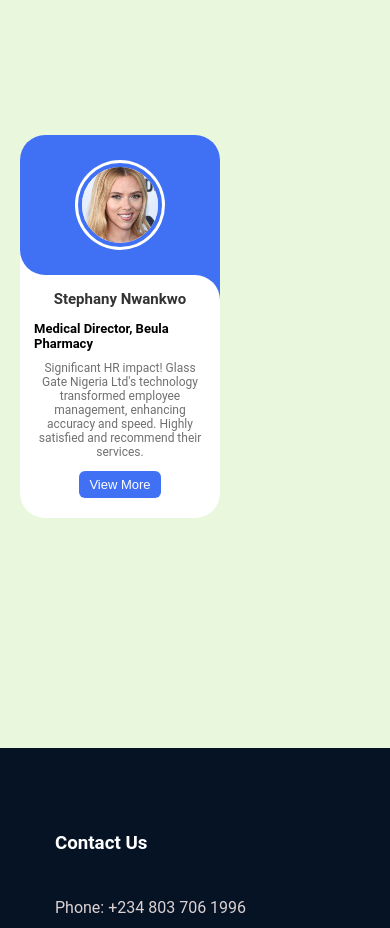
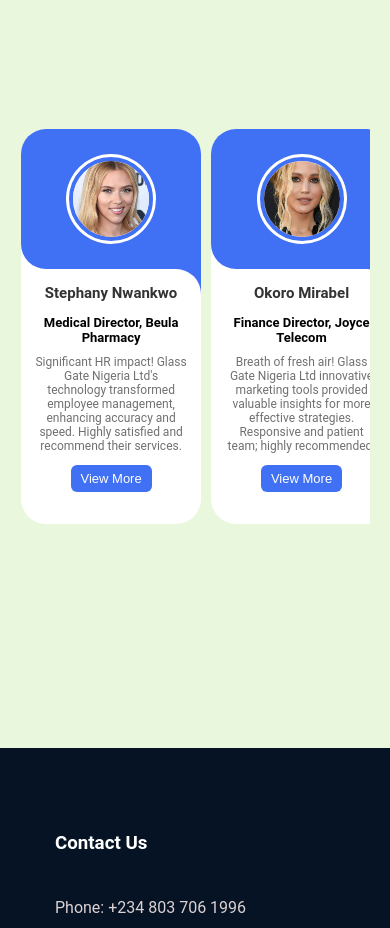
Before and after one commit to Vincency/glassgate2, a plain HTML site: page index.html in a window 390 px wide. Shown: the part 4040-4968 px from the top of the page. Drawn offline with nearby package versions, Linux system fonts and the light colour scheme; a web font is replaced by a local one.

Commit message:
Update style.css

```diff
--- a/style.css
+++ b/style.css
@@ -465,8 +465,6 @@ margin: 5px 10px;
   display: none;
 }
 
-
-
 .navigation-manual{
   position: absolute;
   width: 800px;
@@ -888,15 +886,20 @@ margin: 5px 10px;
   font-size: 12px;
 }
 
-  .card-content h4{
-    margin-top: 10px;
-    font-size: 13px ;
-  }
-
   .button{
     font-size: 13px;
     padding: 6px 10px;
     margin: 10px;
+  }
+   .card-content h4{
+    margin-top: 10px;
+    font-size: 13px ;
+    text-align: center;
+  }
+
+  .testimonial .carousel{
+  grid-auto-columns: calc((100% / 1.8) - 12px);
+  gap: 8px;
   }
 
 }
```
